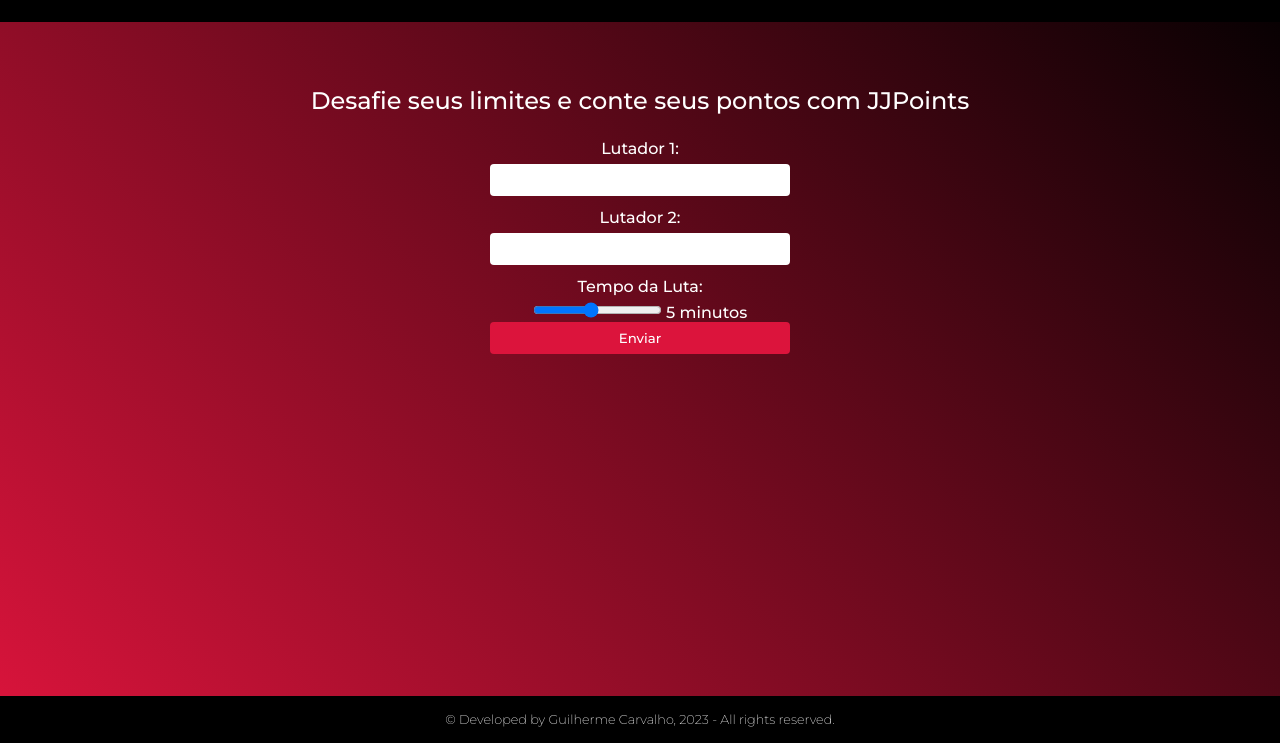
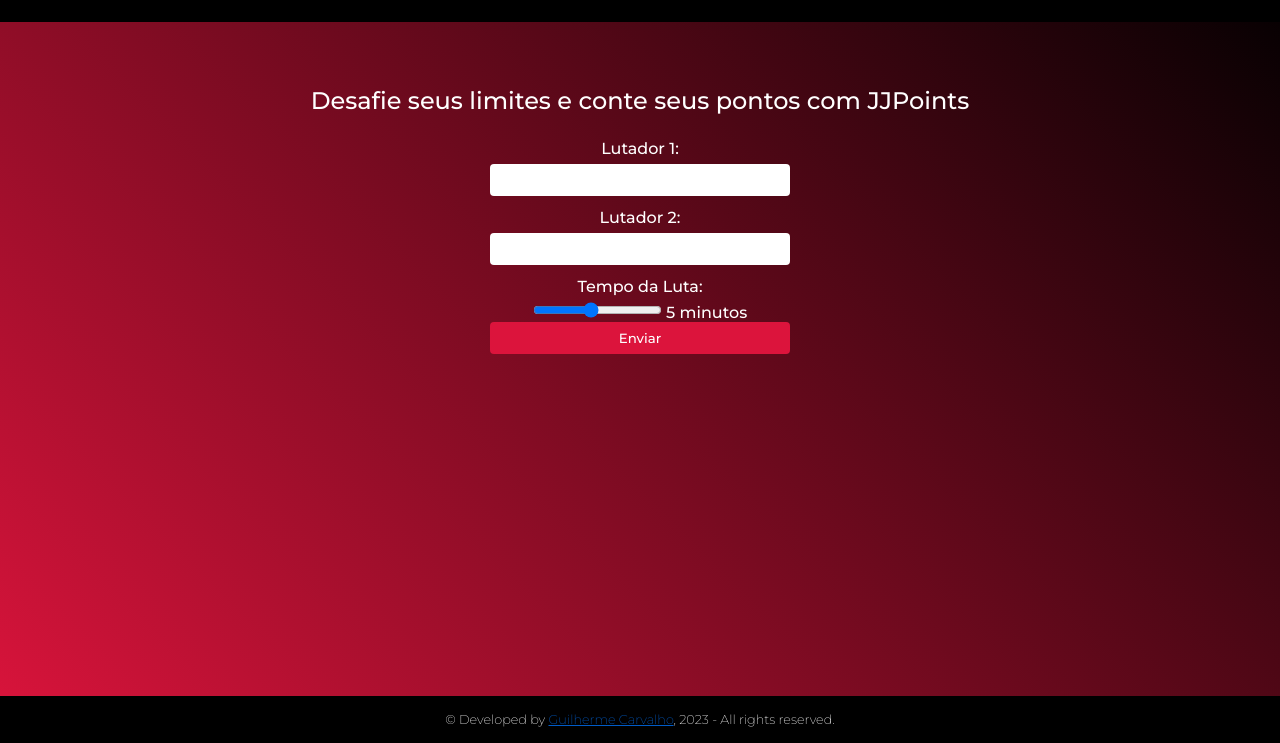
Before and after one commit to Gui-Carv/JJPoints, a plain HTML site: page index.html in a window 1280 px wide. Shown: the part 57-800 px from the top of the page. Drawn offline with Linux system fonts and the light colour scheme.

Commit message:
link add

```diff
--- a/css/footer.css
+++ b/css/footer.css
@@ -10,3 +10,7 @@ footer span {
   font-size: 0.8em;
   font-weight: 200;
 }
+
+footer a {
+  color: #005CC8;
+}
--- a/index.html
+++ b/index.html
@@ -46,7 +46,8 @@
                     <label for="user2">Lutador 2:</label>
                     <input type="text" id="user2" name="user2" required>
                     <label for="time">Tempo da Luta:</label>
-                    <input type="range" id="time" name="time" min="1" max="10" value="5" step="1" oninput="updateTimeValue(this.value)">
+                    <input type="range" id="time" name="time" min="1" max="10" value="5" step="1"
+                        oninput="updateTimeValue(this.value)">
                     <output for="time" id="timeValue">5</output> minutos
                     <br>
                     <input type="submit" value="Enviar">
@@ -57,7 +58,8 @@
 
     <footer>
         <span>
-            &copy; Developed by Guilherme Carvalho, 2023 - All rights reserved.
+            &copy; Developed by <a href="https://gui-carv.github.io/Dev.Gui/" target="_blank">Guilherme Carvalho</a>,
+            2023 - All rights reserved.
         </span>
     </footer>
 
```
